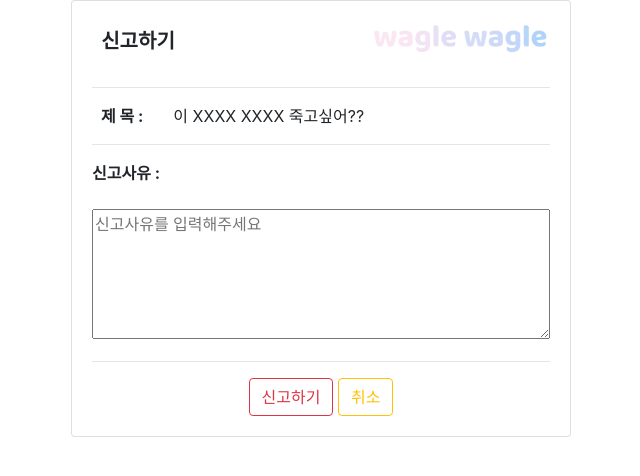
After one commit to poppingz/waglewagle, a Java web app: page /manager/reportForm.jsp in a window 1280 px wide. The commit adds this page. Shown: the top 476 px of the page, without its empty margins (319-959 px from the left). Run offline with Tomcat 11, a stand-in JSP engine, Linux system fonts and the light colour scheme.

Commit message:
reportForm added

```diff
--- /dev/null
+++ b/WebContent/manager/reportForm.jsp
@@ -0,0 +1,112 @@
+<%@ page language="java" contentType="text/html; charset=UTF-8"
+	pageEncoding="UTF-8"%>
+<%@ taglib prefix="c" uri="http://java.sun.com/jsp/jstl/core"%>
+<!DOCTYPE html>
+<html lang="en">
+
+<head>
+<meta charset="UTF-8">
+<meta http-equiv="X-UA-Compatible" content="IE=edge">
+<meta name="viewport" content="width=device-width, initial-scale=1.0">
+<title>W.W Member ReportForm</title>
+<script src="https://code.jquery.com/jquery-3.6.0.js"></script>
+<link rel="stylesheet"
+	href="https://cdn.jsdelivr.net/npm/bootstrap@4.6.0/dist/css/bootstrap.min.css">
+<script src="https://code.jquery.com/jquery-3.5.1.slim.min.js"></script>
+<script
+	src="https://cdn.jsdelivr.net/npm/bootstrap@4.6.0/dist/js/bootstrap.bundle.min.js"></script>
+<style>
+* {
+	box-sizing: border-box;
+}
+
+.card {
+	margin: auto;
+	width: 500px;
+	overflow: hidden;
+}
+/* 신고폼 타이틀 */
+.reportTitle {
+	height: 50px;
+}
+
+#reportText {
+	text-align: center;
+	line-height: 40px;
+}
+
+img {
+	width: 180px;
+	height: 35px;
+}
+/* 신고사유 적기 */
+textarea {
+	width: 458px;
+	height: 130px;
+}
+</style>
+<script>
+	$(function(){
+		//신고하기 버튼을 눌렀을 때
+		$("#reportBtn").on("click",function(){
+			if($("#reason").val() == ""){
+				alert("신고사유를 입력해주시기 바랍니다.")
+				return false;
+			}
+		})
+
+		// 취소 버튼을 눌렀을 때
+		$("#cencelBtn").on("click",function(){
+			window.close();
+		})
+	})
+
+</script>
+</head>
+
+<body>
+	<form action="${pageContext.request.contextPath}/reportGet.rep" method="post">
+		<div class="card">
+			<div class="card-body">
+				<div class="row reportTitle">
+					<div class="col-3">
+						<h5 id="reportText">
+							<b>신고하기</b>
+						</h5>
+					</div>
+					<div class="col-9" align=right>
+						<img src="memberpageLogo.png">
+					</div>
+				</div>
+				<hr>
+				<div class="row reportUser">
+					<div class="col-2 title1" align=right>
+						<b>제 목 : </b>
+					</div>
+					<div class="col-10 title2">이 XXXX XXXX 죽고싶어??</div>
+				</div>
+				<hr>
+				<div class="reprotReason">
+					<div class="reportReasonTitle">
+						<b>신고사유 : </b>
+					</div>
+					<br>
+					<div class="reportReason">
+						<textarea placeholder="신고사유를 입력해주세요" id="reason" name="reason"></textarea>
+					</div>
+					<input type="hidden" value="" name="login">
+					<input type="hidden" value="" name="board_num">
+					<input type="hidden" value="" name="title">
+				</div>
+				<hr>
+				<div class="reportButton" align=center>
+					<button class="btn btn-outline-danger" id="reportBtn">신고하기</button>
+					<button type="button" class="btn btn-outline-warning"
+						id="cencelBtn">취소</button>
+				</div>
+			</div>
+		</div>
+	</form>
+</body>
+
+</html>
--- a/WebContent/manager/reportList.jsp
+++ b/WebContent/manager/reportList.jsp
@@ -73,10 +73,8 @@
 
                 <div class="col-12 navi">
                     <ul class="list-group list-group-flush">
-                        <li class="list-group-item"><a href>회원관리</a></li> <!-- 나중에 시간될때 만들기 -->
                         <li class="list-group-item"><a href>신고내역</a></li>
-                        <li class="list-group-item"><a href>블랙리스트</a></li> <!-- 나중에 시간될때 만들기-->
-                        <li class="list-group-item"><a href>홈으로</a></li> <!-- index 다 만들어지면 index로 링크걸기 -->
+                        <li class="list-group-item"><a href>홈으로</a></li> <!-- index 다 만들어지면 메인으로 링크걸기 -->
                     </ul>
                 </div>
             </div>
```
Also changed, not shown: WebContent/manager/reportFormView.jsp (added, +25 -0 lines), src/controller/ReportController.java (+9 -6 lines).
